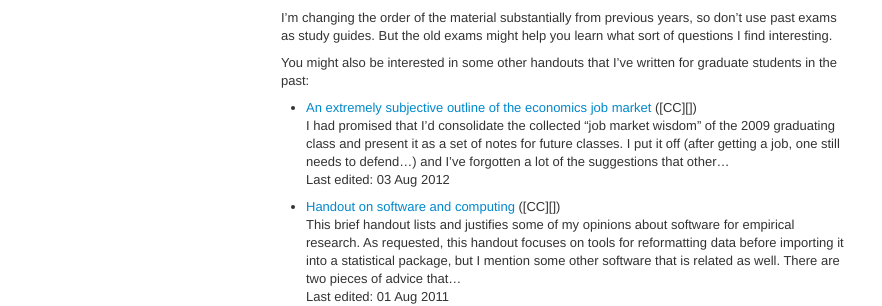
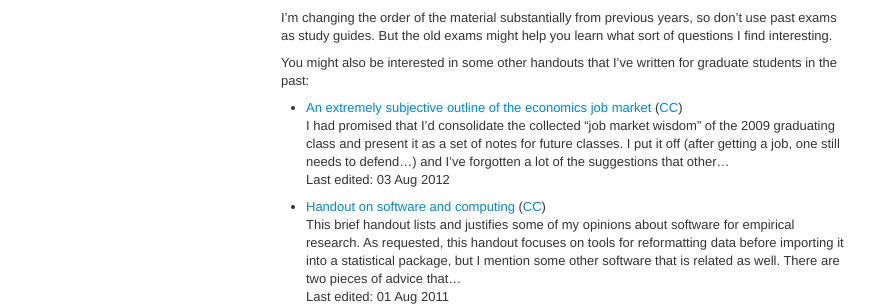
Before and after one commit to mmkuang/grayclhn.github.io, a Jekyll site: the page built from teaching/_posts/2012-08-20-econ-671.md, in a window 1280 px wide. Shown: the part 315-621 px from the top of the page, without its empty margins (374-1256 px from the left). Built offline with Jekyll 4.4.1, drawn with Linux system fonts in a browser that asks for light colours; some of the changed lines change nothing that is shown.

Commit message:
Added reference for CC link

```diff
--- a/teaching/_posts/2012-08-20-econ-671.md
+++ b/teaching/_posts/2012-08-20-econ-671.md
@@ -38,3 +38,5 @@ for graduate students in the past:
 {% endif %}
 
 {% endfor %}
+
+[CC]: http://creativecommons.org/licenses/by-sa/3.0/
```
